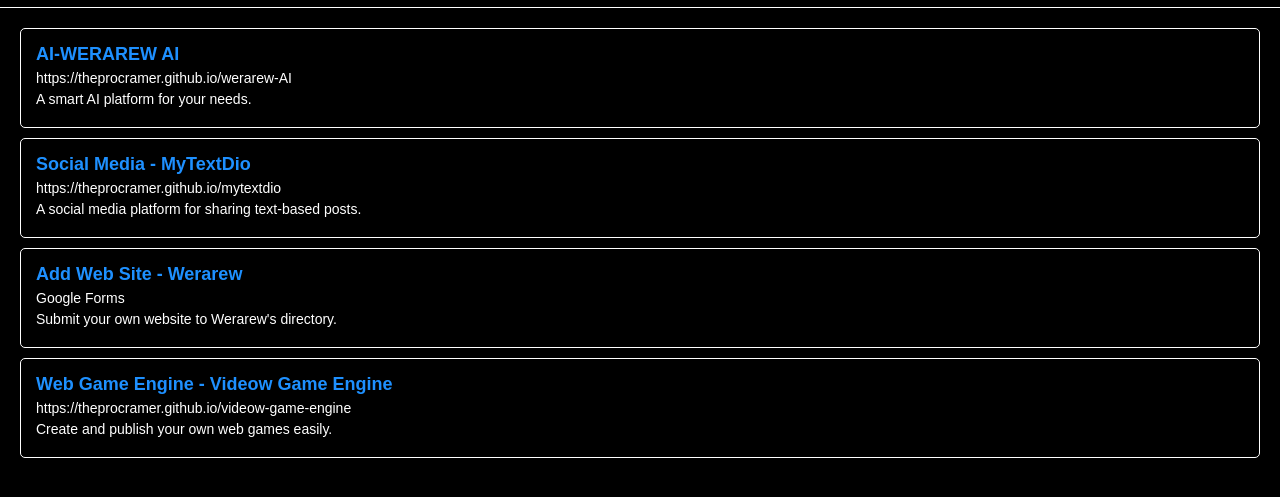
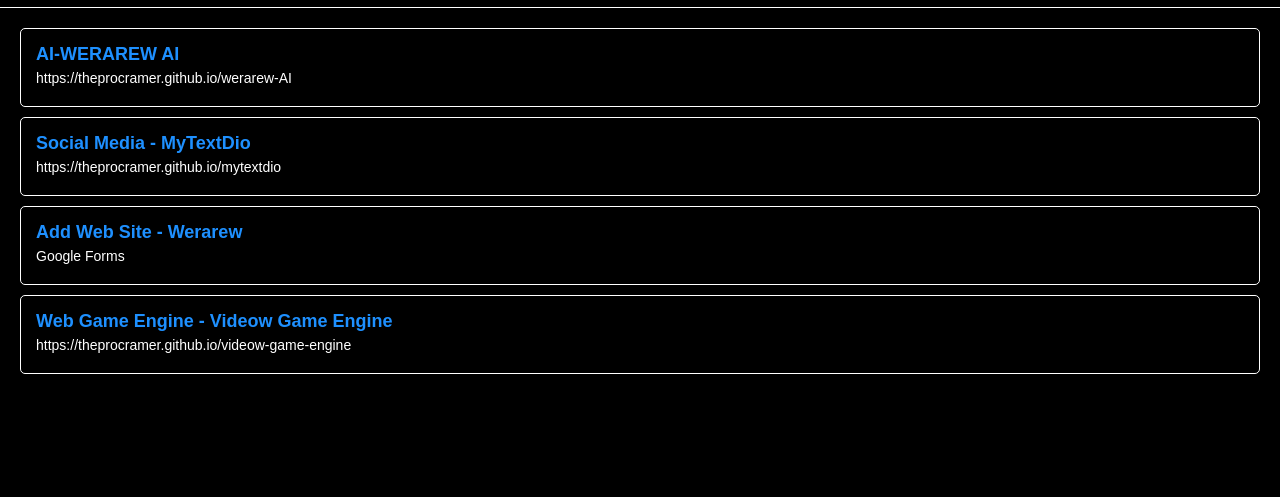
Before and after one commit to theprocramer/werarew, a plain HTML site: page index.html in a window 1280 px wide. Shown: the part 53-550 px from the top of the page. Drawn offline with Linux system fonts and the light colour scheme.

Commit message:
Update index.html

```diff
--- a/index.html
+++ b/index.html
@@ -77,22 +77,22 @@
     <div class="list-item">
       <a href="https://theprocramer.github.io/werarew-AI" target="_blank">AI-WERAREW AI</a>
       <p>https://theprocramer.github.io/werarew-AI</p>
-      <p>A smart AI platform for your needs.</p>
+      <p></p>
     </div>
     <div class="list-item">
       <a href="https://theprocramer.github.io/mytextdio" target="_blank">Social Media - MyTextDio</a>
       <p>https://theprocramer.github.io/mytextdio</p>
-      <p>A social media platform for sharing text-based posts.</p>
+      <p></p>
     </div>
     <div class="list-item">
       <a href="https://docs.google.com/forms/d/e/1FAIpQLSePOaAtydT6o0xYTVBVm7mKtBFmcoWOrAeYCFw8RJsSEtIWUw/viewform?usp=dialog" target="_blank">Add Web Site - Werarew</a>
       <p>Google Forms</p>
-      <p>Submit your own website to Werarew's directory.</p>
+      <p></p>
     </div>
     <div class="list-item">
       <a href="https://theprocramer.github.io/videow-game-engine" target="_blank">Web Game Engine - Videow Game Engine</a>
       <p>https://theprocramer.github.io/videow-game-engine</p>
-      <p>Create and publish your own web games easily.</p>
+      <p></p>
     </div>
   </div>
 
```
